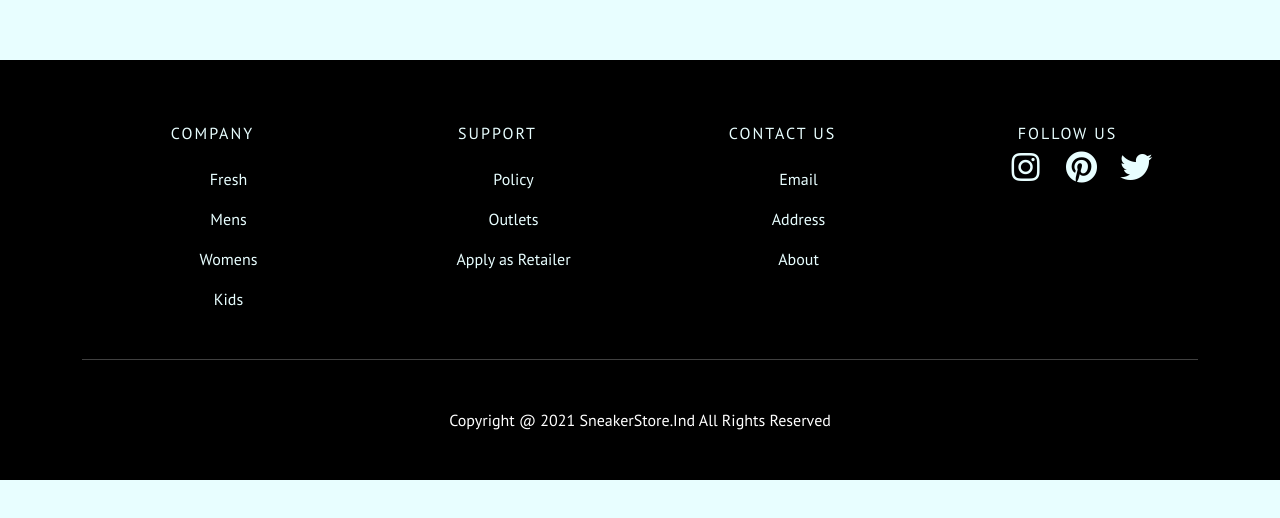
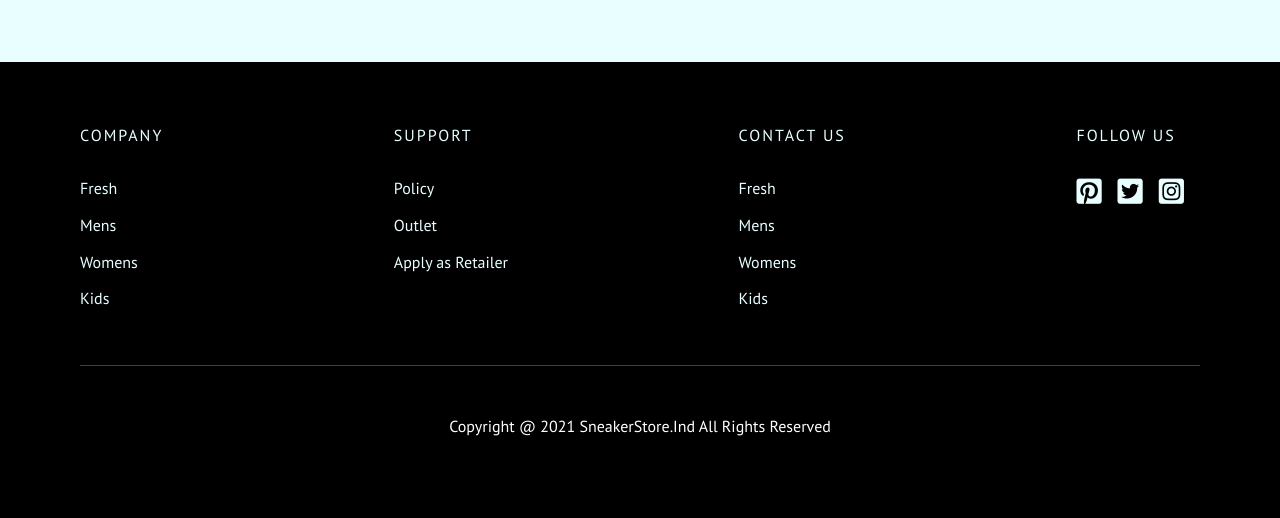
Before and after one commit to Aditya854/SneakerStore, a React (Create React App) app: page / in a window 1280 px wide. Shown: the part 820-1338 px from the top of the page. Before the commit the page ends 1300 px from the top, so only its background shows below. Built offline with nearby package versions, Linux system fonts and the light colour scheme.

Commit message:
Footer Complete
re made the footer and edited the CSS a bit

```diff
--- a/src/home/Footer.jsx
+++ b/src/home/Footer.jsx
@@ -4,87 +4,41 @@ function footer() {
   return (
     <>
       <footer>
-        <div className="container">
-          <div className="row">
-            <div className="mx-auto">
-              <div className="row">
-                <div className="col-lg-3 footer-col">
+        <div className="footer-row">
+            <div className="footer-col">
                 <h5>Company</h5>
-                  <ul>
-                    <li>
                 <a href="#">Fresh</a>
-                    </li>
-                    <li>
                 <a href="#">Mens</a>
-                    </li>
-                    <li>
                 <a href="#">Womens</a>
-                    </li>
-                    <li>
                 <a href="#">Kids</a>
-                    </li>
-                  </ul>
             </div>
-
-                <div className="col-lg-3 footer-col">
+            <div className="footer-col">
                 <h5>Support</h5>
-                  <ul>
-                    <li>
                 <a href="#">Policy</a>
-                    </li>
-                    <li>
-                      <a href="#">Outlets</a>
-                    </li>
-                    <li>
+                <a href="#">Outlet</a>
                 <a href="#">Apply as Retailer</a>
-                    </li>
-                  </ul>
             </div>
-
-                <div className="col-lg-3 footer-col">
-                  <h5>Contact us</h5>
-                  <ul>
-                    <li>
-                      <a href="#">Email</a>
-                    </li>
-                    <li>
-                      <a href="#">Address</a>
-                    </li>
-                    <li>
-                      <a href="#">About</a>
-                    </li>
-                  </ul>
+            <div className="footer-col">
+                <h5>Contact Us</h5>
+                <a href="#">Fresh</a>
+                <a href="#">Mens</a>
+                <a href="#">Womens</a>
+                <a href="#">Kids</a>
             </div>
-
-                <div className="col-lg-3 footer-col">
+            <div className="footer-col media-links">
                 <h5>Follow Us</h5>
-                  <div className="row">
-                    <div className="col-2 mx-auto">
-                      <a href="#">
-                        <i class="fab fa-2x fa-instagram"></i>
-                      </a>
-                    </div>
-                    <div className="col-2 mx-auto">
-                      <a href="#">
-                        <i class="fab fa-2x fa-pinterest"></i>
-                      </a>
-                    </div>
-                    <div className="col-2 mx-auto">
-                      <a href="#">
-                        <i class="fab fa-2x fa-twitter"></i>
-                      </a>
+                <div className="">
+                    <a className="media-link" href="#"><i class="fab fa-pinterest-square"></i></a>
+                    <a className="media-link" href="#"><i class="fab fa-twitter-square"></i></a>
+                    <a className="media-link" href="#"><i class="fab fa-instagram-square"></i></a>
                 </div>
             </div>
         </div>
-              </div>
-              <hr />
+        <hr/>
         <div className="mt-5">
         <p className="main-hero-para text-center width 100">
             Copyright @ 2021 SneakerStore.Ind All Rights Reserved
         </p>
-              </div>
-            </div>
-          </div>
         </div>
       </footer>
     </>
--- a/src/home/Navbar.jsx
+++ b/src/home/Navbar.jsx
@@ -1,12 +1,13 @@
 import React from 'react';
-import logo from '../Resources/LOGO LIGHT.png';
+import logoLight from '../Resources/LOGO LIGHT.png';
+import logoDark from '../Resources/LOGO BLACK.png';
 
 export default function Navbar() {
   return (
     <nav className='nav'>
 
       <div className="">
-        <img className='logo' src={logo} alt='store logo' />
+        <img className='logo' src={logoLight} alt='store logo' />
       </div>
 
       <div className='links'>
--- a/src/index.css
+++ b/src/index.css
@@ -31,7 +31,7 @@ a:hover{
 
 /* NAVBAR */
 .nav {
-  padding-inline: 5rem;
+  padding: 1.3rem 5rem;
   display: flex;
   align-items: center;
   justify-content: space-between;
@@ -42,7 +42,7 @@ a:hover{
 
 .logo {
   margin-top: 0;
-  width: 5rem;
+  width: 6rem;
 }
 
 .links-list {
@@ -51,13 +51,13 @@ a:hover{
   justify-content: space-evenly;
   list-style: none;
   padding: 0;
-  margin: 0;
+  margin: 0 0 0 3rem;
 }
 
 #nav-links {
   font-size: 1rem;
   letter-spacing: 2px;
-  padding: 0 0.8rem;
+  padding: 0 0.5rem;
   text-decoration: none;
   color: var(--text-light);
 }
@@ -78,10 +78,9 @@ a:hover{
 /* FOOTER CSS */
 footer{
   margin-top: 100vh;
-  padding: 4rem 0 2rem;
+  padding: 4rem 5rem;
   background-color: var(--bg-dark);
   color: #fff;
-  text-align: center;
 }
 
 footer h5{
@@ -94,15 +93,22 @@ footer a{
   color: var(--text-light);
 }
 
-footer li{
-  list-style: none;
-  font-size: 1rem;
-  margin: 1rem 0;
+.footer-row{
+  display: flex;
+  justify-content: space-between;
 }
-
 .footer-col{
   display: flex;
   flex-direction: column;
-  align-items: center;
-  justify-content: top;
+  margin-bottom: 2rem;
 }
+.footer-col>h5{
+  margin-bottom: 1.5rem;
+}
+.footer-col>a{
+  margin: 0.4rem 0;
+}
+.media-link{
+  padding-right: 1rem;
+  font-size: 1.8rem;
+}
```
Also changed, not shown: src/Resources/LOGO BLACK.png (added), src/Resources/LOGO LIGHT.png. Lines whose indentation alone changed are shown as unchanged.
